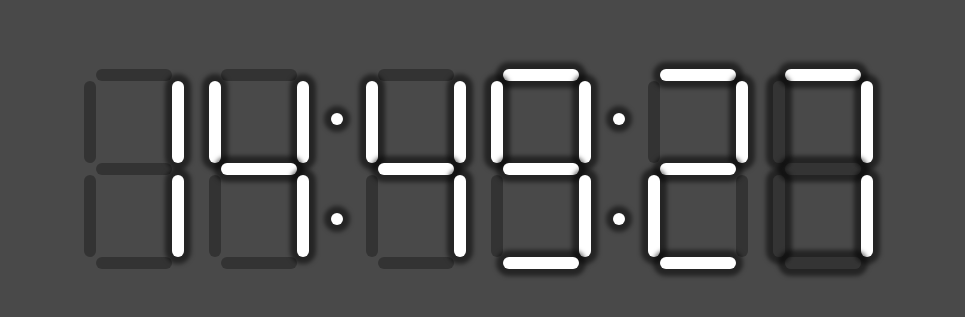
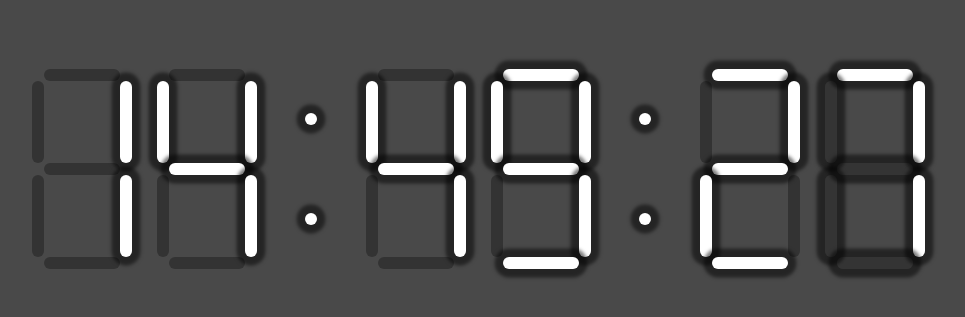
Before and after one commit to nato000/clock, a plain HTML site: page index.html in a window 1280 px wide. Shown: the part 231-548 px from the top of the page, without its empty margins (162-1127 px from the left). Drawn offline with Linux system fonts and the light colour scheme.

Commit message:
Remove redundant rerender hours and minutes every second

```diff
--- a/clock.css
+++ b/clock.css
@@ -21,7 +21,7 @@ body {
 	--number-width: 100px;
 	--border-radius: 20px;
 	--shadow-color: rgba(0, 0, 0, 0.5);
-	--box-shadow: 0 0 4px 7px var(--shadow-color);
+	--box-shadow: 0 0 calc(var(--size) * 0.3) calc(var(--size) * 0.7) var(--shadow-color);
 	--transition: background 0.2s ease-in-out;
 	--transition-delayed: background 0.2s cubic-bezier(1, -0.07, 1, -0.07);
 	--segments-color: rgba(0, 0, 0, 0.3);
@@ -36,13 +36,14 @@ body {
 	display: flex;
 	width: calc(var(--number-width) * 2 + 50px);
 	justify-content: space-around;
-	margin: 0 10px;
+	margin: 0 calc(var(--size) * 2);
 }
 
 .clock-dots {
 	display: flex;
 	flex-direction: column;
 	justify-content: space-around;
+	margin: 0 var(--size);
 }
 
 .clock-dots__top,
@@ -62,7 +63,7 @@ body {
 	.clock-hour,
 	.clock-minutes,
 	.clock-seconds {
-		margin: 20px 0;
+		margin: calc(var(--size) * 2) 0;
 	}
 
 	.clock-dots {
--- a/index.js
+++ b/index.js
@@ -2,12 +2,11 @@ import {numbers} from "./numbers.js";
 import {parseNumber} from "./painting-number.js";
 
 class Clock {
-	constructor(template) {
-		this.template = template;
-		this.output = null
+	constructor() {
+		this.output = {}
 	}
 
-	render() {
+	getTime() {
 		let date = new Date();
 
 		let hours = date.getHours();
@@ -27,20 +26,16 @@ class Clock {
 		return this.output
 	}
 
-	stop() {
-		clearInterval(this.timer);
-	}
-
 	start() {
-		this.render();
-		this.timer = setInterval(() => {
-			this.render()
+		this.getTime();
+		setInterval(() => {
+			this.getTime()
 			return this.output
 		}, 1000);
 	}
 }
 
-const clock = new Clock('h:m:s')
+const clock = new Clock()
 
 
 const hours = document.querySelector('.clock-hour')
@@ -60,15 +55,23 @@ function showTime() {
 	showHour()
 	showMinute()
 	showSeconds()
+	let currentTime = clock.output
 	setInterval(() => {
-		showHour()
-		showMinute()
+		if (currentTime.h !== clock.output.h) {
+			showHour()
+			currentTime = clock.output
+		}
+		if (currentTime.m !== clock.output.m) {
+			showMinute()
+			currentTime = clock.output
+		}
 		showSeconds()
 	}, 1000);
+
 }
 
 function showHour() {
-	let hourArray = (clock.output.h + '').split('')
+	const hourArray = (clock.output.h + '').split('')
 	parseNumber(hourArray[0], firstHourNumber)
 	parseNumber(hourArray[1], secondHourNumber)
 }
@@ -80,7 +83,7 @@ function showMinute() {
 }
 
 function showSeconds() {
-	let secondsArray = (clock.output.s + '').split('')
+	const secondsArray = (clock.output.s + '').split('')
 	parseNumber(secondsArray[0], firstSecondsNumber)
 	parseNumber(secondsArray[1], secondSecondsNumber)
 }
```
